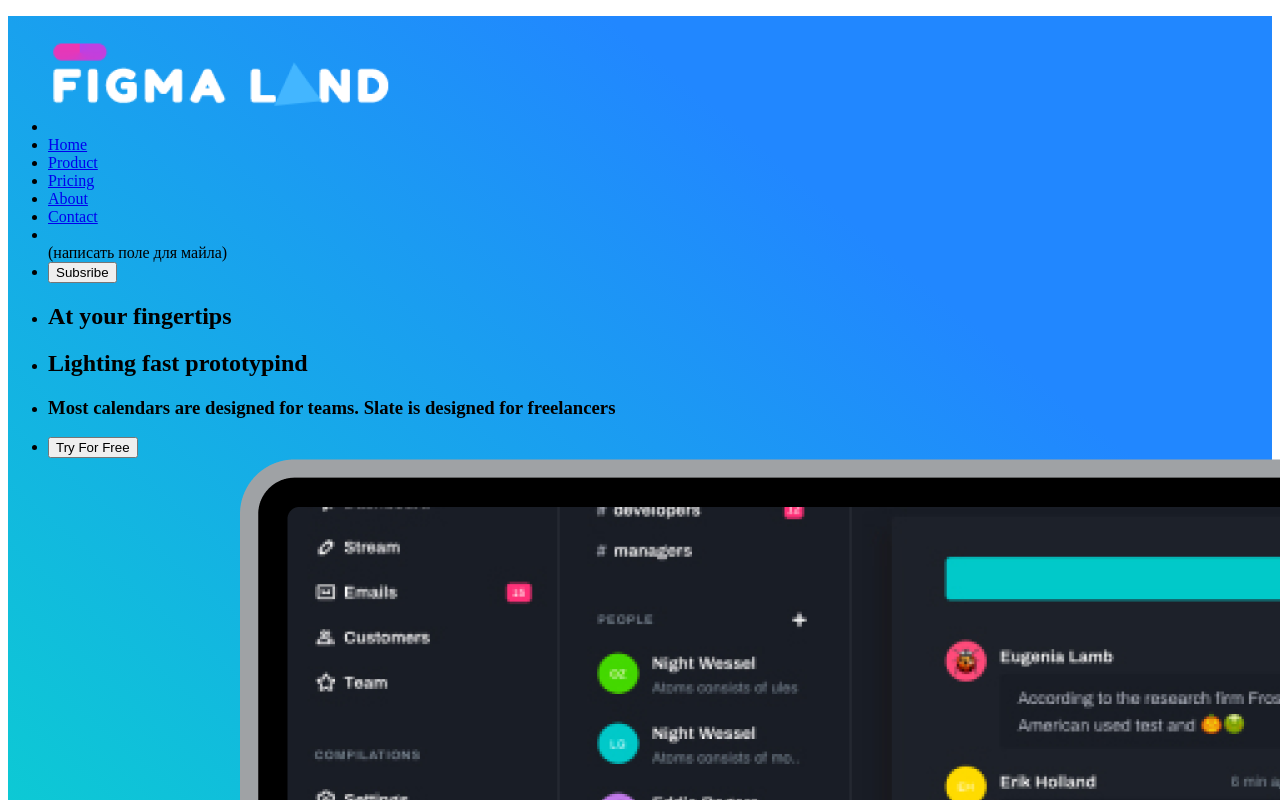
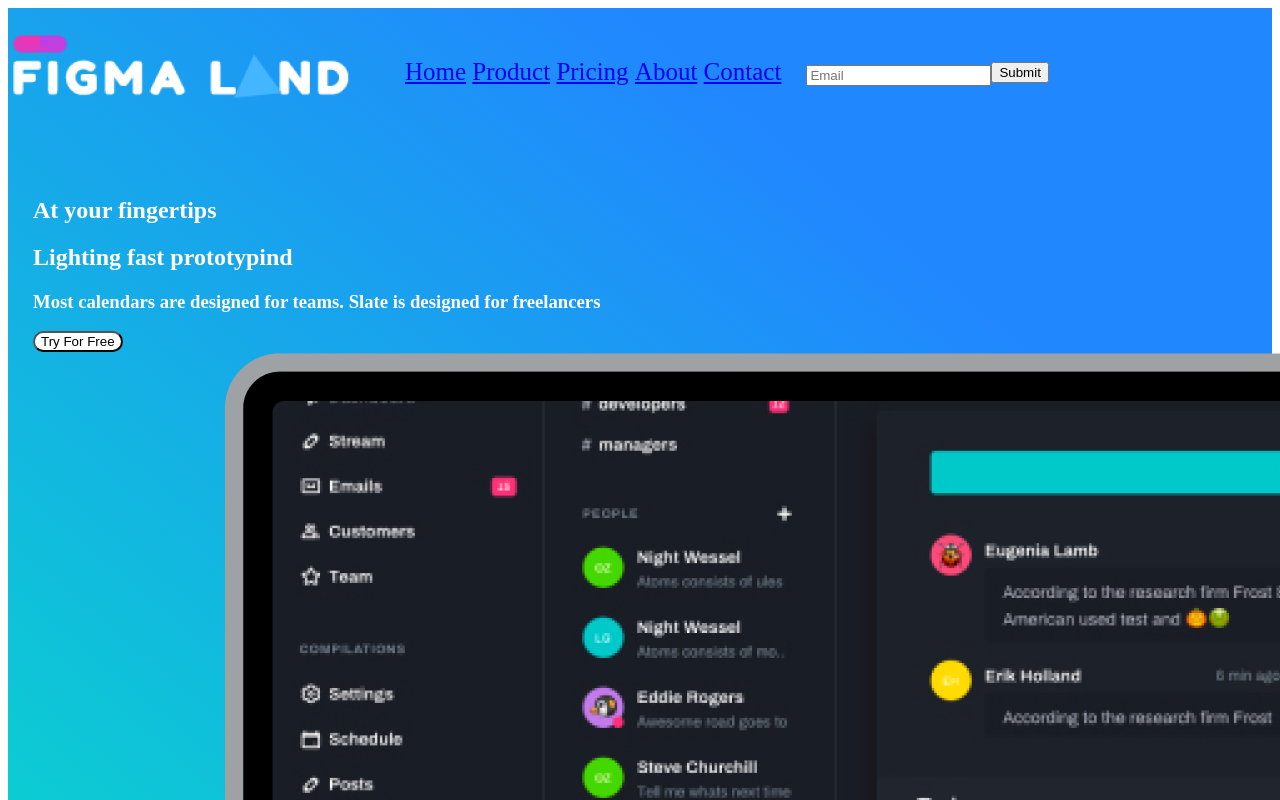
Before and after one commit to Prora6/sprint-1, a plain HTML site: page index.html in a window 1280 px wide. Shown: the top 800 px of the page. Drawn offline with Linux system fonts and the light colour scheme.

Commit message:
получилось поствить все в строку

```diff
--- a/index.html
+++ b/index.html
@@ -8,12 +8,12 @@
 </head>
 <body>
     <section class="section-baner">
-        <header class="header-first">
-            <div class="links-and-buttons">
-                <ul class="list-one">
-                    <li>
+        <header class="header">
+            <div class="logo-wrap">
                 <img src="/images/Rectangle 4.png" alt="figma" class="figma land">
-                    </li>
+            </div>
+
+                <ul class="list">
                     <li>
                         <a href="https://www.figma.com/file/l8HpfRKExYhWLwoLDwPfKj/Figmaland--startup-Landing-page-(Community)?node-id=65%3A0" >Home</a>
                     </li>
@@ -29,19 +29,16 @@
                     <li>
                         <a href="https://www.figma.com/file/l8HpfRKExYhWLwoLDwPfKj/Figmaland--startup-Landing-page-(Community)?node-id=65%3A0" >Contact</a>
                     </li>
-                    <li>
-
-                    </li>
-                    (написать поле для майла)
-                    <li>
-                        <button>
-                            Subsribe
-                        </button>
-                    </li>
                 </ul>
+                <form action="" class="form-subcribe">
+                    <div class="form-group">
+                        <input type="email" placeholder="Email" name="Email">
                     </div>
+                    <button>Submit</button>
+                </form>
+        </header>
         <div class="header-second">
-                <ul class="list-two">
+            <ul class="list">
                 <li>
                     <h2>At your fingertips</h2>
                 </li>
@@ -52,14 +49,13 @@
                     <h3>Most calendars are designed for teams. Slate is designed for freelancers</h3>
                 </li>
                 <li>
-                        <button>Try For Free</button>
+                    <button class="try-for-free">Try For Free</button>
                 </li>
                 <li>
                     <img src="/images/@ Macbook Pro.png" alt="Мак">
                 </li>
             </ul>
         </div>
-        </header>
     </section>
 </body>
 </html>
--- a/style.css
+++ b/style.css
@@ -1,3 +1,34 @@
 .section-baner{
     background: linear-gradient(39.97deg, #00F3B9 0.79%, #2187FF 79.29%);
+    color: #FFFFFF;
 }
+
+
+.header{
+    font-size: 25px;
+    display: flex;
+}
+
+.list{
+list-style: none;
+font-weight: 400px;
+padding: 25px;
+}
+
+.list li {
+    display: inline;
+}
+
+.item .subsribe{
+    background: #FFFFFF;
+    border-radius: 35px;
+}
+
+.try-for-free{
+    background: #FFFFFF;
+    border-radius: 35px;
+}
+.form-subcribe {
+    display: flex;
+    align-items: center;
+}
```
Lines whose indentation alone changed are shown as unchanged.
